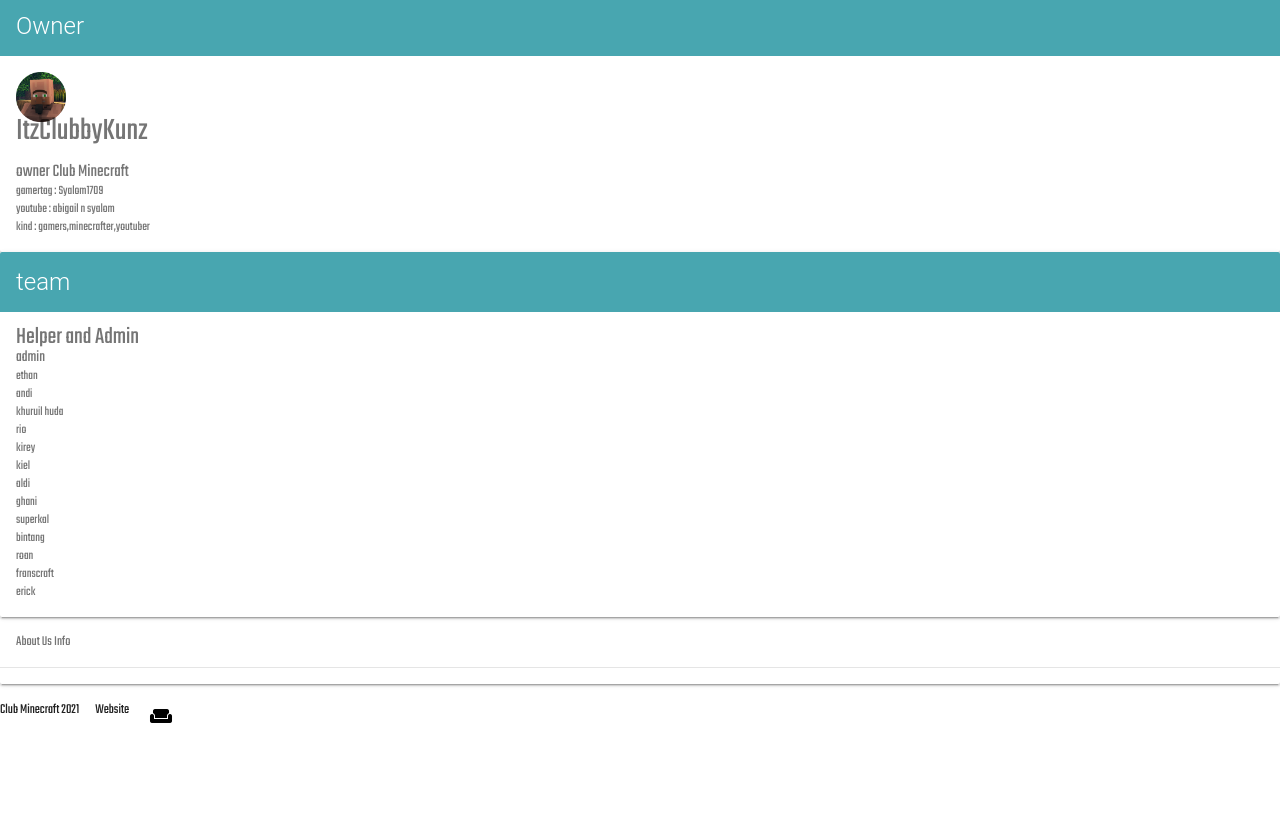
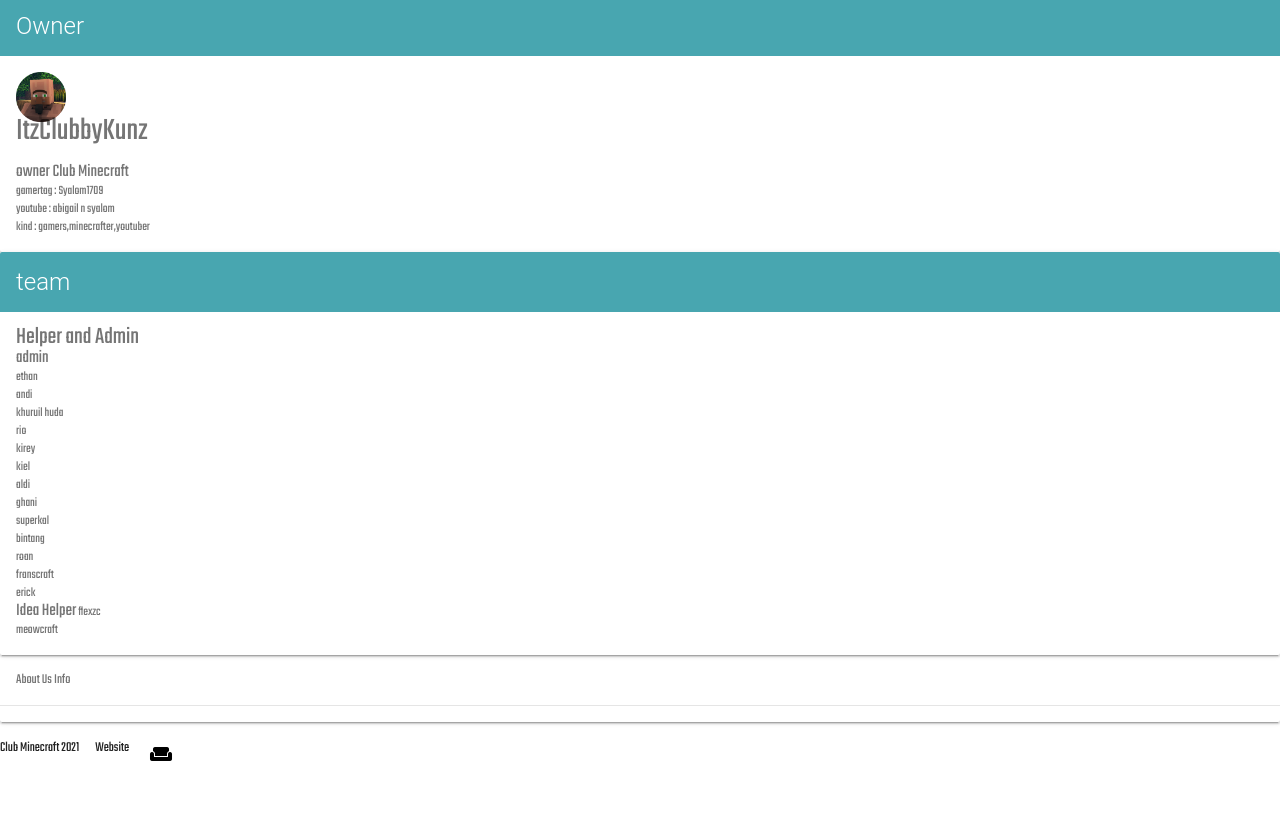
Before and after one commit to ClubbyNetwork/about-us, a plain HTML site: page index.html in a window 1280 px wide. Shown: the part 1081-1906 px from the top of the page. Drawn offline with nearby package versions, Linux system fonts and the light colour scheme.

Commit message:
Update index.html

```diff
--- a/index.html
+++ b/index.html
@@ -138,8 +138,10 @@
   <div class="mdl-card__supporting-text">
     <font size="5">Helper and Admin</font>
     </br >
-    <font size="3">admin</font></br >
-    <font size="2">ethan</br >andi</br >khuruil huda</br >rio</br >kirey</br >kiel</br >aldi</br >ghani</br >superkal</br >bintang</br >roan</br >franscraft</br >erick</font>
+    <font size="4">admin</font></br >
+    <font size="2">ethan</br >andi</br >khuruil huda</br >rio</br >kirey</br >kiel</br >aldi</br >ghani</br >superkal</br >bintang</br >roan</br >franscraft</br >erick</font></br >
+    <font size="4">Idea Helper</font></font>
+    <font size="2">flexzc</br >meowcraft</br khuruil huda</font>
   </div>
 </div>
   <div class="mdl-card__supporting-text">
```
